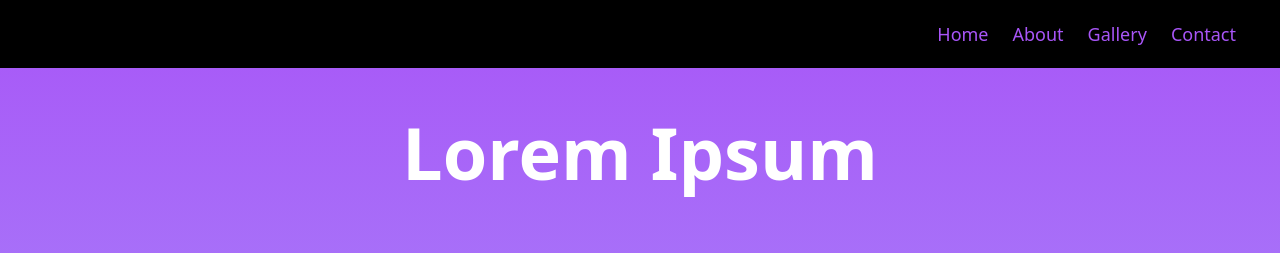
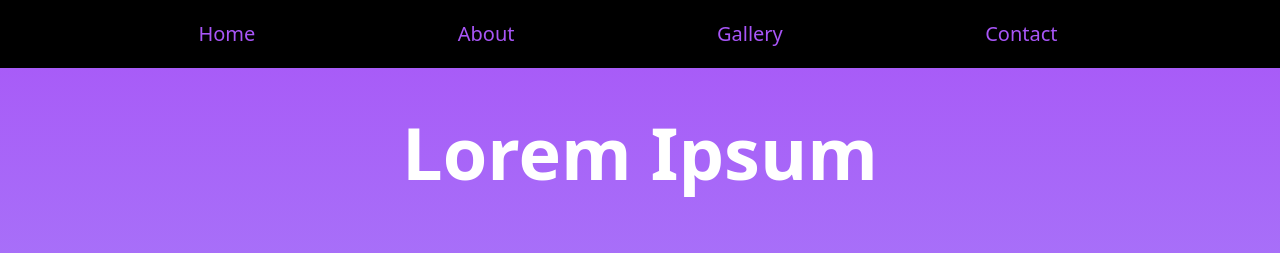
Before and after one commit to HazyInk/cpnt201-a3, a plain HTML site: page index.html in a window 1280 px wide. Shown: the top 253 px of the page. Drawn offline with nearby package versions, Linux system fonts and the light colour scheme.

Commit message:
fixed the navbar

```diff
--- a/index.html
+++ b/index.html
@@ -8,7 +8,7 @@
 </head>
 <body class="bg-gradient-to-b bg-auto bg-no-repeat from-purple-500 via-violet-400 to-blue-400">
   <nav>
-    <ul class="flex justify-center lg:flex-row lg:justify-end bg-black p-5 text-lg">
+    <ul class="flex justify-center lg:justify-evenly lg:flex-row lg:justify-end bg-black p-5 text-xl">
       <li class="mr-6">
         <a class="text-purple-500 hover:text-purple-300 active:text-blue-400" href="#">Home</a>
       </li>
```
